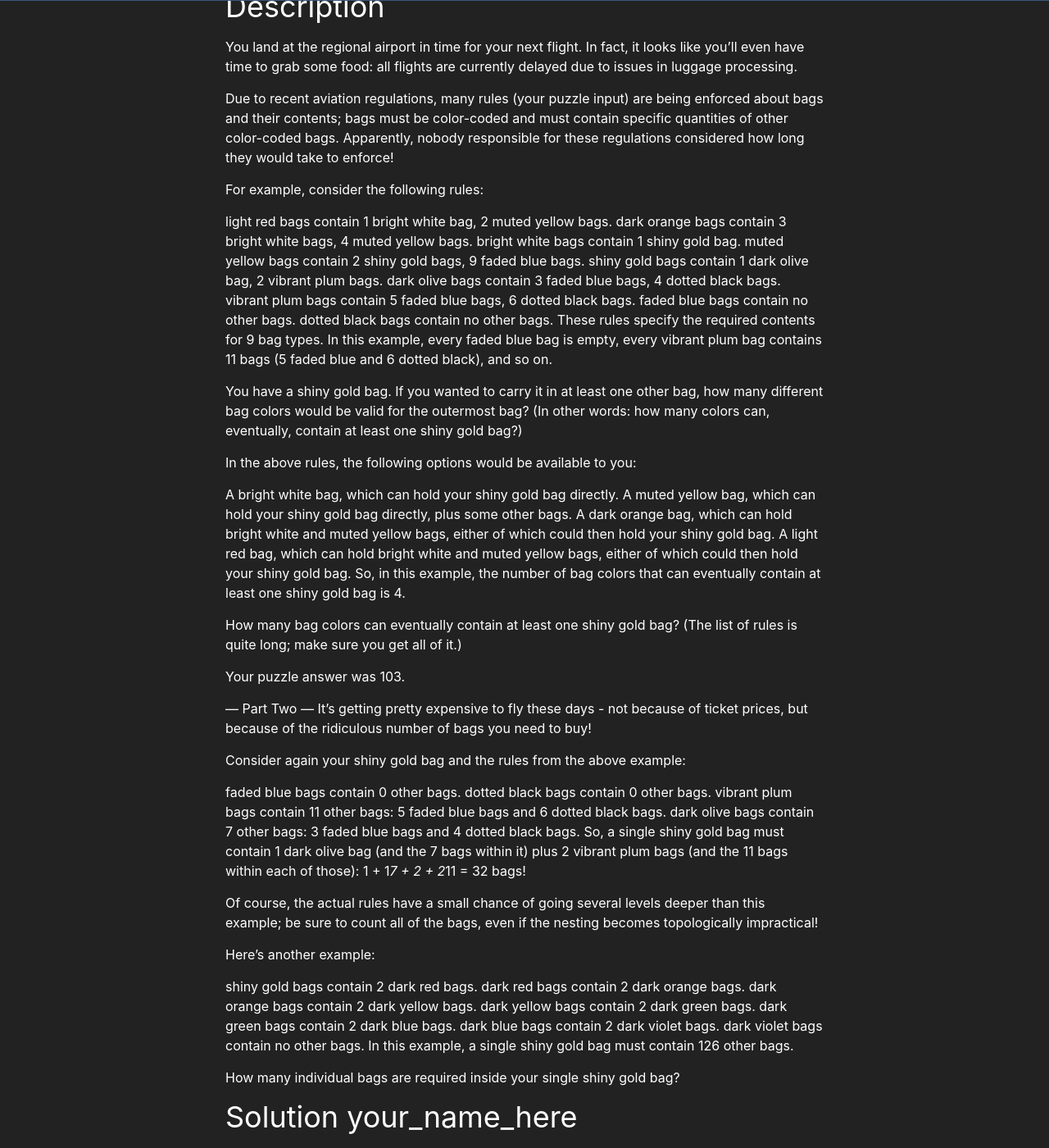
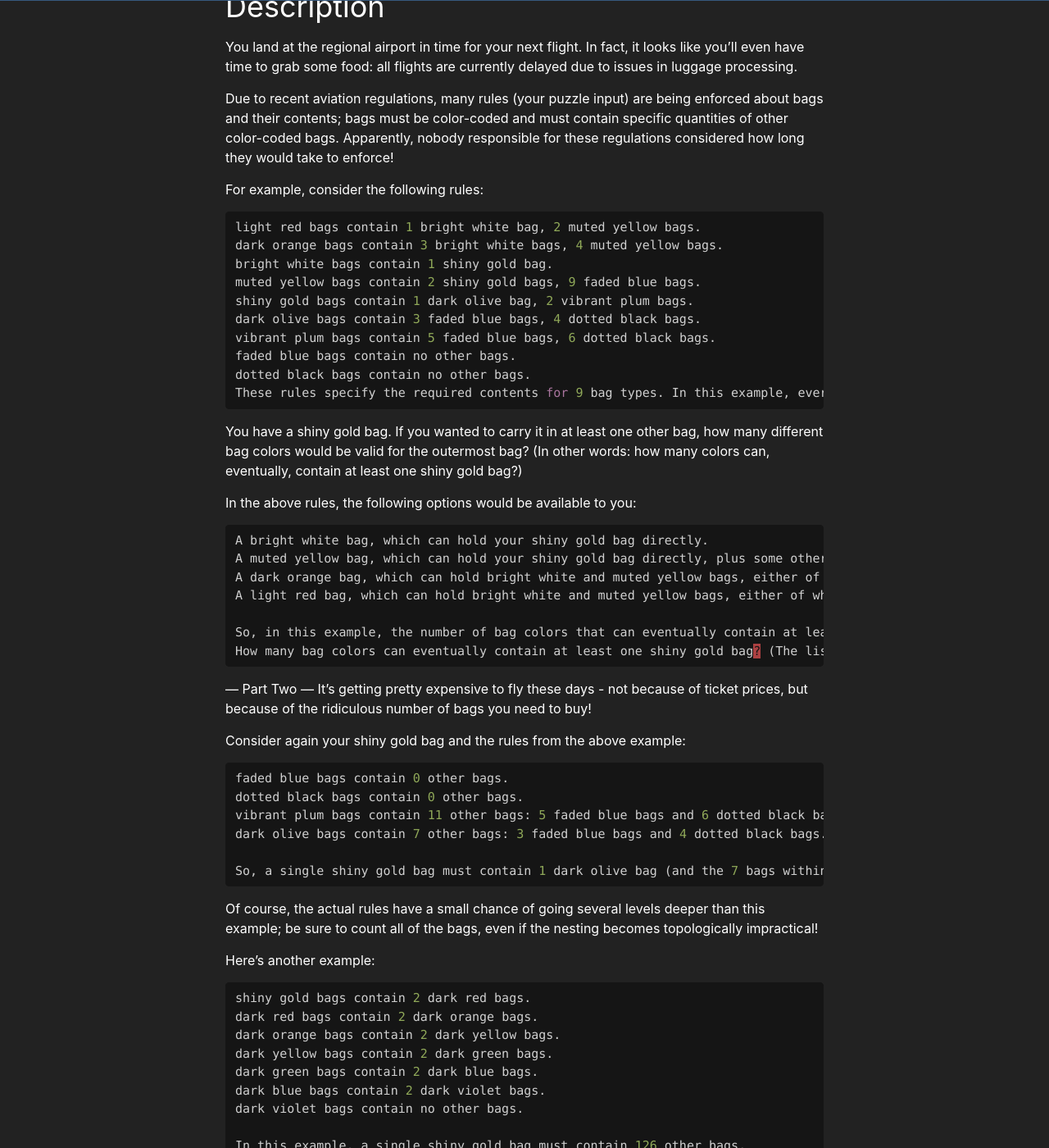
Before and after one commit to chicagopython/algosig, a Jekyll site: the page built from _posts/2021-01-07-luggage.md, in a window 1280 px wide and 1400 px high, scrolled down 223 px. Shown: the whole window at 82% size. Built offline with Jekyll 4.4.1, drawn with Linux system fonts in a browser that asks for light colours; nearby versions of some CDN libraries; our own code applies the rules of GitHub Pages for plain Markdown files; some of the changed text lies outside the part shown.

Commit message:
Add multiline formatting

````diff
--- a/_posts/2021-01-07-luggage.md
+++ b/_posts/2021-01-07-luggage.md
@@ -14,6 +14,7 @@ Due to recent aviation regulations, many rules (your puzzle input) are being enf
 
 For example, consider the following rules:
 
+```python
 light red bags contain 1 bright white bag, 2 muted yellow bags.
 dark orange bags contain 3 bright white bags, 4 muted yellow bags.
 bright white bags contain 1 shiny gold bag.
@@ -24,36 +25,42 @@ vibrant plum bags contain 5 faded blue bags, 6 dotted black bags.
 faded blue bags contain no other bags.
 dotted black bags contain no other bags.
 These rules specify the required contents for 9 bag types. In this example, every faded blue bag is empty, every vibrant plum bag contains 11 bags (5 faded blue and 6 dotted black), and so on.
+```
 
 You have a shiny gold bag. If you wanted to carry it in at least one other bag, how many different bag colors would be valid for the outermost bag? (In other words: how many colors can, eventually, contain at least one shiny gold bag?)
 
 In the above rules, the following options would be available to you:
 
+```python
 A bright white bag, which can hold your shiny gold bag directly.
 A muted yellow bag, which can hold your shiny gold bag directly, plus some other bags.
 A dark orange bag, which can hold bright white and muted yellow bags, either of which could then hold your shiny gold bag.
 A light red bag, which can hold bright white and muted yellow bags, either of which could then hold your shiny gold bag.
+
 So, in this example, the number of bag colors that can eventually contain at least one shiny gold bag is 4.
+How many bag colors can eventually contain at least one shiny gold bag? (The list of rules is quite long; make sure you get all of it.)
+```
 
-How many bag colors can eventually contain at least one shiny gold bag? (The list of rules is quite long; make sure you get all of it.)
-
-Your puzzle answer was 103.
 
 --- Part Two ---
 It's getting pretty expensive to fly these days - not because of ticket prices, but because of the ridiculous number of bags you need to buy!
 
 Consider again your shiny gold bag and the rules from the above example:
 
+```python
 faded blue bags contain 0 other bags.
 dotted black bags contain 0 other bags.
 vibrant plum bags contain 11 other bags: 5 faded blue bags and 6 dotted black bags.
 dark olive bags contain 7 other bags: 3 faded blue bags and 4 dotted black bags.
+
 So, a single shiny gold bag must contain 1 dark olive bag (and the 7 bags within it) plus 2 vibrant plum bags (and the 11 bags within each of those): 1 + 1*7 + 2 + 2*11 = 32 bags!
+```
 
 Of course, the actual rules have a small chance of going several levels deeper than this example; be sure to count all of the bags, even if the nesting becomes topologically impractical!
 
 Here's another example:
 
+```python
 shiny gold bags contain 2 dark red bags.
 dark red bags contain 2 dark orange bags.
 dark orange bags contain 2 dark yellow bags.
@@ -61,7 +68,9 @@ dark yellow bags contain 2 dark green bags.
 dark green bags contain 2 dark blue bags.
 dark blue bags contain 2 dark violet bags.
 dark violet bags contain no other bags.
+
 In this example, a single shiny gold bag must contain 126 other bags.
+```
 
 How many individual bags are required inside your single shiny gold bag?
 
````
